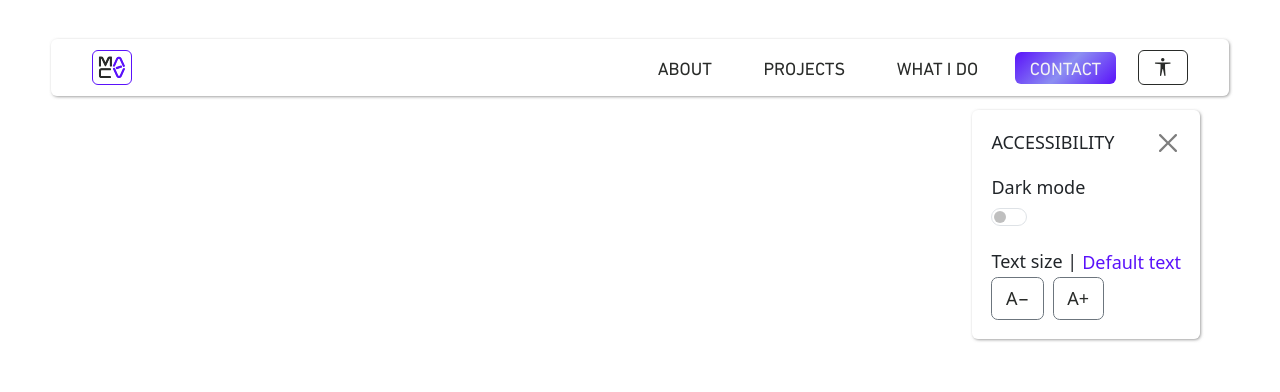
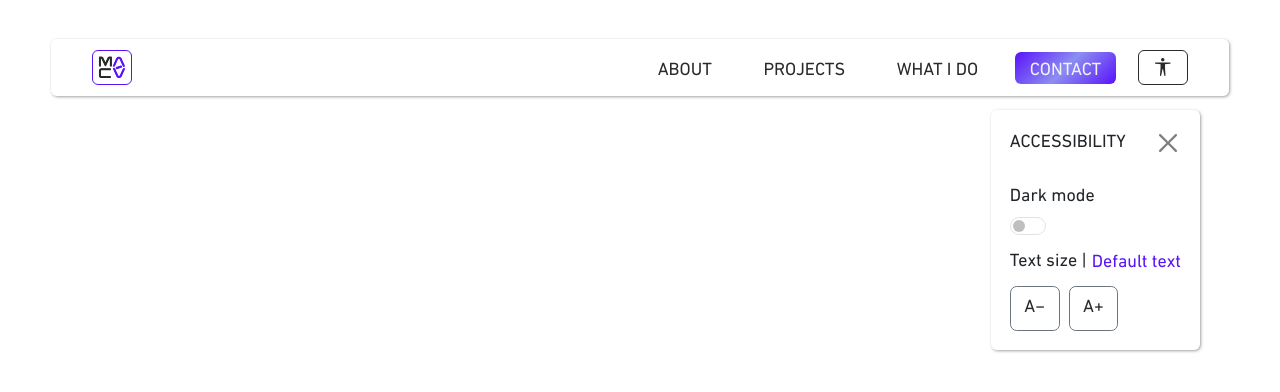
Before and after one commit to mcarocortes/Portfolio, a React (Vite) app: page /Portfolio/modulAR in a window 1280 px wide. Both pictures are taken after a click on the button 1162 px from the left and 67 px from the top of the page. Shown: the top 392 px of the page. Built offline with nearby package versions, Linux system fonts and the light colour scheme.

Commit message:
Navbar 100% Ok

```diff
--- a/src/componentes/Accessibility/AccessibilityPanel.css
+++ b/src/componentes/Accessibility/AccessibilityPanel.css
@@ -14,6 +14,9 @@
   background-color: var(--text);
 }
 
+.accessibility-panel{
+  font-family: var(--font-family-base);
+}
 .accessibility-panel.desktop {
 
   position: fixed;
@@ -33,21 +36,21 @@
 
 }
 
-.accessibility-panel label{
+.accessibility-panel label {
   font-weight: var(--font-weight-base);
   margin-bottom: 2px;
 }
 
-.accessibility-panel p{
+.accessibility-panel p {
   margin-bottom: -20px !important;
 }
 
-.accessibility-panel .btn{
+.accessibility-panel .btn {
   color: var(--text);
   background-color: var(--white-transparent);
 }
 
-.defaultText{
+.defaultText {
   border: none;
   padding: 0;
   margin-left: 5px;
@@ -56,10 +59,11 @@
 }
 
 @media screen and (max-width: 991px) {
-  .accessibility-panel.desktop{
+  .accessibility-panel.desktop {
     display: none;
   }
-  .accessibility-panel.mobile{
+
+  .accessibility-panel.mobile {
     border-radius: 6px;
     padding: 10px;
     margin-top: 5px;
@@ -71,23 +75,24 @@
     text-align: center;
   }
 
-.accessibility-panel.mobile .form-check{
+  .accessibility-panel.mobile .form-check {
     margin-top: -10px;
     margin-bottom: 10px;
   }
 
-.accessibility-panel.mobile .btn{
+  .accessibility-panel.mobile .btn {
     margin-top: -10px;
     border: solid 1px var(--text);
     background-color: var(--white-transparent);
     transition: transform 0.2s ease;
   }
 
-.accessibility-panel.mobile .btn:hover{
+  .accessibility-panel.mobile .btn:hover {
     transform: scale(1.05);
     border: solid 1px var(--text);
     background-color: var(--white-transparent);
   }
+
 }
 
 
@@ -105,12 +110,12 @@
 
 
 
-.dark-mode .accessibility-panel{
+.dark-mode .accessibility-panel {
   color: var(--text);
 
 }
 
-.dark-mode .accessibility-panel .btn{
+.dark-mode .accessibility-panel .btn {
   color: var(--text);
 }
 
@@ -120,24 +125,25 @@
   border: solid 1px var(--black);
 }
 
-.dark-mode .accessibility-panel .btn-close{
+.dark-mode .accessibility-panel .btn-close {
   background-color: var(--text);
 }
 
-.dark-mode .accessibility-panel .btn{
+.dark-mode .accessibility-panel .btn {
   border: solid 1px var(--text);
   color: var(--text);
   background-color: var(--white-transparent);
 }
 
-.dark-mode .defaultText{
+.dark-mode .defaultText {
   color: var(--purpura3);
 }
 
-.dark-mode .accessibilityMobile, .dark-mode .accessibilityMobile .btn {
+.dark-mode .accessibilityMobile,
+.dark-mode .accessibilityMobile .btn {
   color: var(--text);
 }
 
-.dark-mode .accessibilityMobile{
+.dark-mode .accessibilityMobile {
   background-color: var(--black);
 }
--- a/src/componentes/Accessibility/AccessibilityPanel.tsx
+++ b/src/componentes/Accessibility/AccessibilityPanel.tsx
@@ -30,7 +30,13 @@ export default function AccessibilityPanel({ open, setOpen, variant = "desktop",
   };
 
   const defaultText = () => {
-    document.documentElement.style.fontSize = "18px";
+
+    const rootStyles = getComputedStyle(document.documentElement);
+
+    const baseFontSize = rootStyles.getPropertyValue("--font-size-base");
+
+    document.documentElement.style.fontSize = baseFontSize;
+
   };
 
   if (!open) return null;
@@ -52,14 +58,14 @@ export default function AccessibilityPanel({ open, setOpen, variant = "desktop",
         )}
       </div>
 
-      <div className="mb-3">
+      <div>
 
-        <label>Dark mode</label>
+        <label className=" mt-2" >Dark mode</label>
 
         <div className="form-check form-switch">
 
           <input
-            className="form-check-input"
+            className="form-check-input "
             type="checkbox"
             checked={darkMode}
             onChange={toggleDarkMode}
@@ -71,7 +77,7 @@ export default function AccessibilityPanel({ open, setOpen, variant = "desktop",
 
       <div>
 
-        <div className="d-flex">
+        <div className="d-flex mt-2">
           <label>Text size |</label>
           <button className="defaultText" onClick={defaultText}>
             Default text
@@ -81,14 +87,14 @@ export default function AccessibilityPanel({ open, setOpen, variant = "desktop",
         <div>
 
           <button
-            className="btn btn-outline-secondary me-2"
+            className="btn btn-outline-secondary me-2 pb-2 mt-2"
             onClick={decreaseText}
           >
             A−
           </button>
 
           <button
-            className="btn btn-outline-secondary"
+            className="btn btn-outline-secondary pb-2 mt-2"
             onClick={increaseText}
           >
             A+
--- a/src/componentes/NavBar/Navbar.css
+++ b/src/componentes/NavBar/Navbar.css
@@ -185,7 +185,6 @@
 }
 
 .navbartext:active {
-  /********************** NO ME FUNCIONAAAAAAAAAA*********************/
   color: var(--purpura);
   transform: scale(0.98);
   text-decoration: none;
@@ -198,7 +197,7 @@
   display: none !important;
 }
 
-/**********************************************BOTON TOGGLER**********************************************/
+/****************** BOTON TOGGLER ******************/
 .navbar-toggler,
 .navbar-toggler.custom-toggler .navbar-toggler-icon {
   display: none !important;
@@ -207,7 +206,7 @@
 
 @media screen and (max-width: 991px) {
 
-  /**********************************************BOTON TOGGLER**********************************************/
+  /******************BOTON TOGGLER******************/
   /*Boton*/
   .navbar-toggler {
     display: flex !important;
@@ -297,7 +296,7 @@
   }
 
 
-  /*Panel-MobileMenu*/
+  /******************Panel-MobileMenu******************/
   .collapsado {
     display: flex;
     position: fixed;
@@ -305,7 +304,7 @@
     right: 40px;
     padding: 10px 20px;
     z-index: 1000;
-    min-width: 235px;
+    min-width: 252px;
     /*grid-column-gap: 38px;
   grid-row-gap: 38px;*/
 
--- a/src/componentes/NavBar/Navbar.tsx
+++ b/src/componentes/NavBar/Navbar.tsx
@@ -75,10 +75,11 @@ export default function Navbar() {
 
             <button
               className={`navbar-toggler custom-toggler ${menuOpen ? "open" : ""}`}
-              onClick={(e) => {
-                e.stopPropagation();//evita que el click se propague al documento
-                toggleMenu();
-              }}
+
+              onMouseDown={(e) => {
+  e.stopPropagation();//evita que el click se propague al documento
+}}
+onClick={toggleMenu}
               aria-expanded={menuOpen}//Le dice a screen readers si está abierto.
               aria-label="Toggle navigation"
             >
```
Lines whose indentation alone changed are shown as unchanged.
